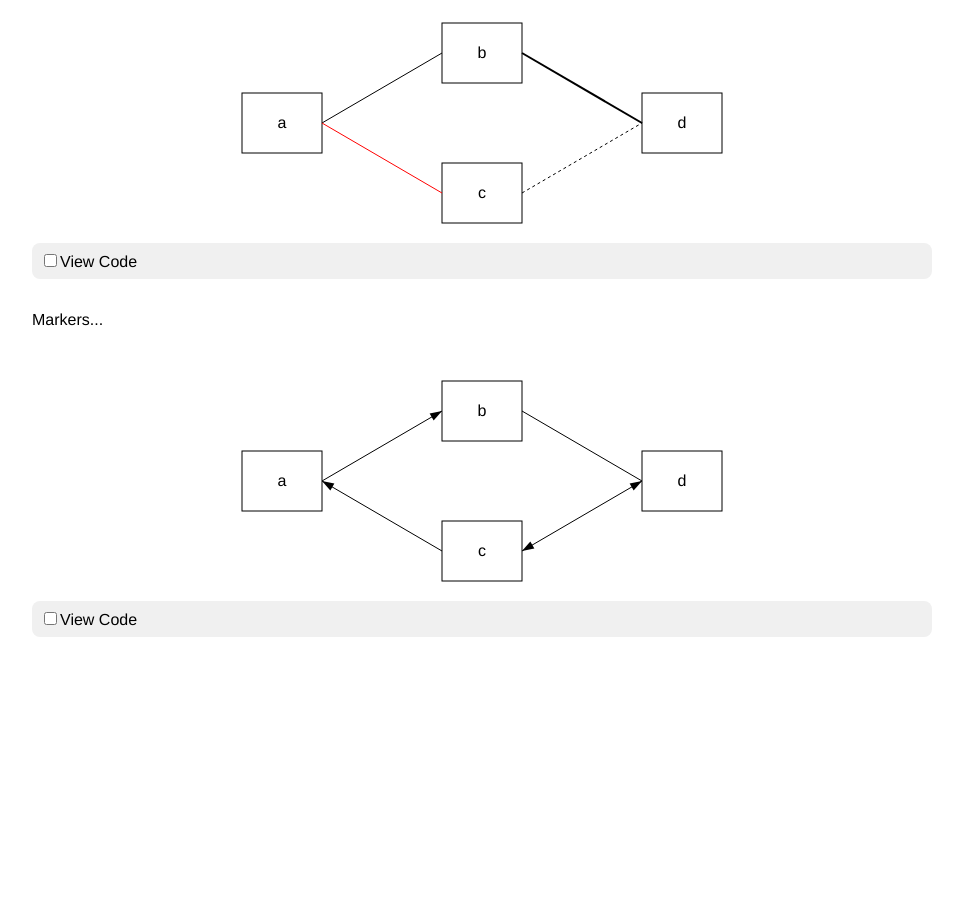
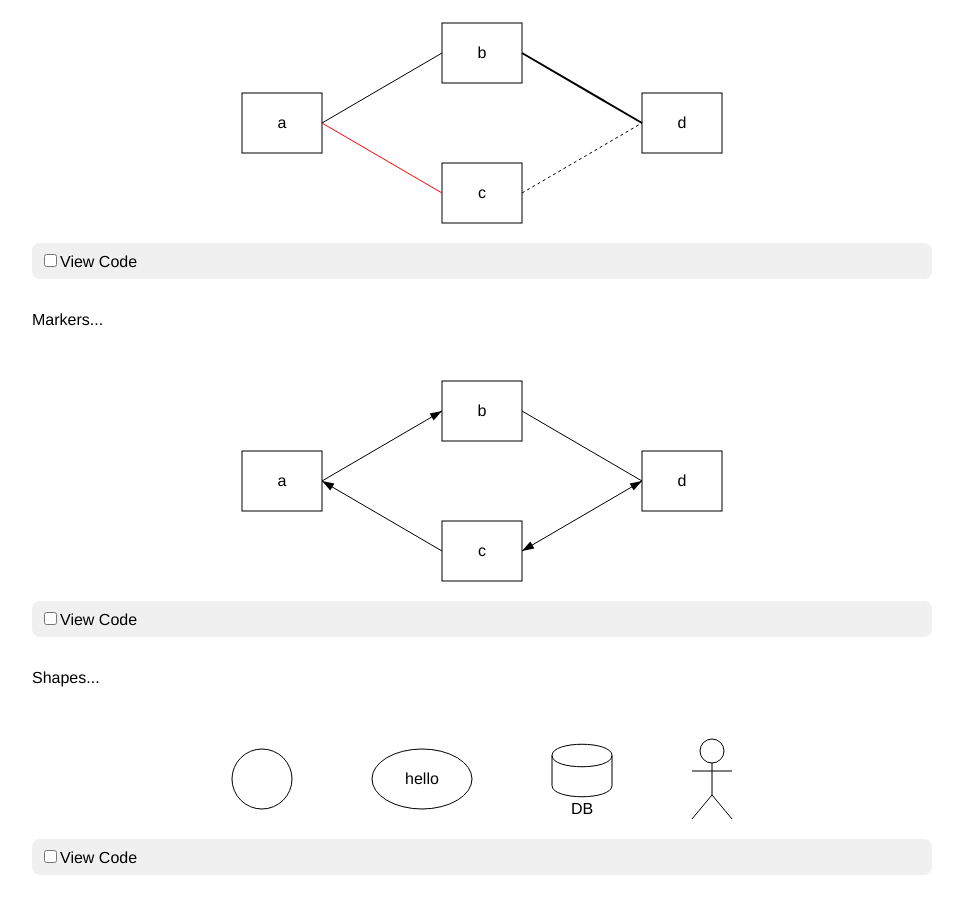
Before and after one commit to jkrasnay/diascript, a plain HTML site: page index.html in a window 1280 px wide. Shown: the part 1074-1987 px from the top of the page, without its empty margins (158-1121 px from the left). Before the commit the page ends 1759 px from the top, so only its background shows below. Drawn offline with Linux system fonts and the light colour scheme.

Commit message:
Implement ellipse, db, user shapes

```diff
--- a/diascript.js
+++ b/diascript.js
@@ -634,6 +634,163 @@ class Hbox extends Box {
 }
 
 
+class Ellipse extends Shape {
+
+  constructor(props, child) {
+    super(props);
+    this.width = this.width || 60;
+    this.height = this.height || this.width;
+    this.fill = this.fill || 'white';
+    this.stroke = this.stroke || 'black';
+    this['stroke-width'] = this['stroke-width'] || 1;
+    if (typeof(child) === 'string') {
+      this.child = new Text({}, child);
+    } else if (child) {
+      this.child = child;
+    }
+  }
+
+  svgAttrs() {
+    const result = select(this, ['fill', 'stroke', 'stroke-dasharray', 'stroke-width']);
+    result.rx = this.width / 2;
+    result.ry = this.height / 2;
+    result.cx = this.x + result.rx;
+    result.cy = this.y + result.ry;
+    result.shapeRendering = 'geometricPrecision';
+    return result;
+  }
+
+  layout() {
+    if (this.child) {
+      this.child.layout();
+      this.child.dx = (this.width - this.child.width) / 2;
+      this.child.dy = (this.height - this.child.height) / 2;
+    }
+  }
+
+  render(x, y) {
+    this.x = x;
+    this.y = y;
+    var result = [['ellipse', this.svgAttrs()]];
+    if (this.child) {
+      result = result.concat(this.child.render(x + this.child.dx, y + this.child.dy));
+    }
+    return result;
+  }
+
+}
+
+
+
+class Database extends Shape {
+
+  constructor(props, child) {
+    super(props);
+    this.width = this.width || 60;
+    this.height = this.height || this.width;
+    this.fill = this.fill || 'white';
+    this.stroke = this.stroke || 'black';
+    this['stroke-width'] = this['stroke-width'] || 1;
+    if (typeof(child) === 'string') {
+      this.child = new Text({}, child);
+    } else if (child) {
+      this.child = child;
+    }
+  }
+
+  svgAttrs() {
+    const result = select(this, ['fill', 'stroke', 'stroke-dasharray', 'stroke-width']);
+    const dy = this.width / 4;
+    const [ x0, x1 ] = [ this.x, this.x + this.width ];
+    const [ y0, y1, y2, y3, y4 ] = [ this.y, this.y + dy, this.y + 2 * dy, this.y + this.height - dy, this.y + this.height ];
+    result.d = `M${x0} ${y1} L${x0} ${y3} C${x0} ${y4} ${x1} ${y4} ${x1} ${y3} L${x1} ${y1} C${x1} ${y0} ${x0} ${y0} ${x0} ${y1} C${x0} ${y2} ${x1} ${y2} ${x1} ${y1}`;
+    result.shapeRendering = 'geometricPrecision';
+    return result;
+  }
+
+  layout() {
+    if (this.child) {
+      this.child.layout();
+      this.child.dx = (this.width - this.child.width) / 2;
+      this.child.dy = (this.height - this.child.height) / 2;
+    }
+  }
+
+  render(x, y) {
+    this.x = x;
+    this.y = y;
+    var result = [['path', this.svgAttrs()]];
+    if (this.child) {
+      result = result.concat(this.child.render(x + this.child.dx, y + this.child.dy));
+    }
+    return result;
+  }
+
+}
+
+//       x0   x1  x2
+//          +---+         y0
+//          |   |         y1
+//          +---+         y2
+//            |
+//        ----+----       y3
+//            |
+//            +           y4
+//           / \
+//          /   \         y5
+//
+class User extends Shape {
+
+  constructor(props, child) {
+    super(props);
+    this.height = this.height || 80;
+    this.fill = this.fill || 'white';
+    this.stroke = this.stroke || 'black';
+    this['stroke-width'] = this['stroke-width'] || 1;
+  }
+
+  svgAttrs() {
+    const result = select(this, ['fill', 'stroke', 'stroke-dasharray', 'stroke-width']);
+    const hr = this.height * 0.15; // head radius
+    const dy = this.width / 4;
+    const [ x0, x1, x2 ] = [ this.x, this.x + this.width / 2, this.x + this.width ];
+    const [ y0, y1, y2, y3, y4, y5] = [
+      this.y,
+      this.y + hr,
+      this.y + 2 * hr,
+      this.y + this.height * 0.4,
+      this.y + this.height - 2 * hr,
+      this.y + this.height
+    ];
+    result.d = `M${x1} ${y2}
+    A ${hr} ${hr} 0 1 1 ${x1} ${y0}
+    A ${hr} ${hr} 0 0 1 ${x1} ${y2}
+    L ${x1} ${y4}
+    M ${x0} ${y3}
+    L ${x2} ${y3}
+    M ${x0} ${y5}
+    L ${x1} ${y4}
+    L ${x2} ${y5}
+    `;
+    //L${x0} ${y3} C${x0} ${y4} ${x1} ${y4} ${x1} ${y3} L${x1} ${y1} C${x1} ${y0} ${x0} ${y0} ${x0} ${y1} C${x0} ${y2} ${x1} ${y2} ${x1} ${y1}`;
+    result.shapeRendering = 'geometricPrecision';
+    return result;
+  }
+
+  layout() {
+    this.width = this.height * 0.5;
+  }
+
+  render(x, y) {
+    this.x = x;
+    this.y = y;
+    console.log('attrs', this.svgAttrs());
+    return [['path', this.svgAttrs()]];
+  }
+
+}
+
+
 //--- Lines -----------------------------------------------------------------------------
 
 
@@ -852,6 +1009,22 @@ export function hbox(props, ...children) {
   return new Hbox(props, ...children);
 }
 
+export function circle(props, child) {
+  return new Ellipse(props, child);
+}
+
+export function ellipse(props, child) {
+  return new Ellipse(props, child);
+}
+
+export function db(props, child) {
+  return new Database(props, child);
+}
+
 export function line(props) {
   return new Line(props);
 }
+
+export function user(props) {
+  return new User(props);
+}
--- a/index.html
+++ b/index.html
@@ -166,6 +166,43 @@
 
       </script>
     </div>
+
+
+    <p>Shapes...</p>
+
+    <div class="example">
+      <svg id="ex5" width="800" height="300" xmlns="http://www.w3.org/2000/svg">
+      </svg>
+      <script type="module">
+
+        import { diagram, hbox, vbox, circle, ellipse, db, user } from "./diascript.js";
+
+        function box(id) {
+          return vbox({ id: id, width: 80, height: 60, stroke_width: 1 }, id);
+        }
+
+        const shapes = [
+          hbox({ x: 20, y: 20, spacing: 80 },
+          circle({}),
+          ellipse({ width: 100, height: 60 }, 'hello'),
+          vbox({},
+            db({ width: 60, height: 60}),
+            'DB'),
+          user({}))
+
+        ];
+
+        const lines = [
+        ];
+
+        const el = document.getElementById('ex5');
+
+        diagram(shapes, lines).renderInto(el).shrinkWrap();
+
+      </script>
+    </div>
+
+
     <script src="guide.js"></script>
 
   </body>
```
